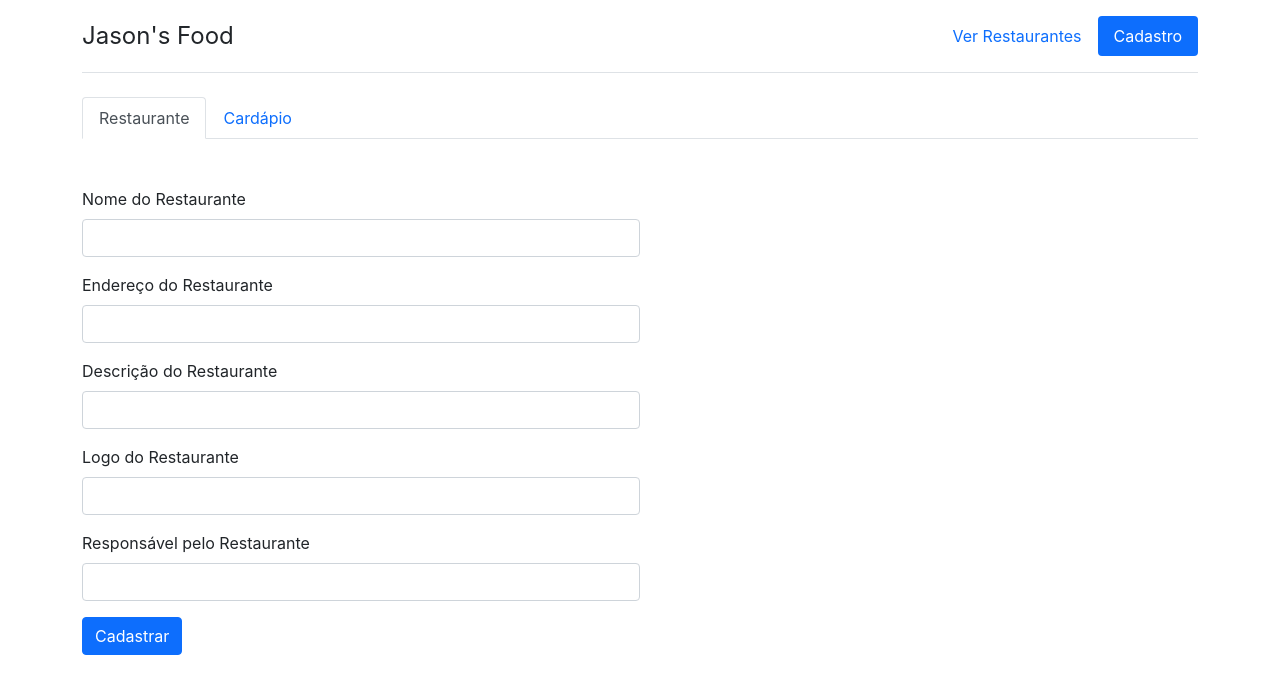
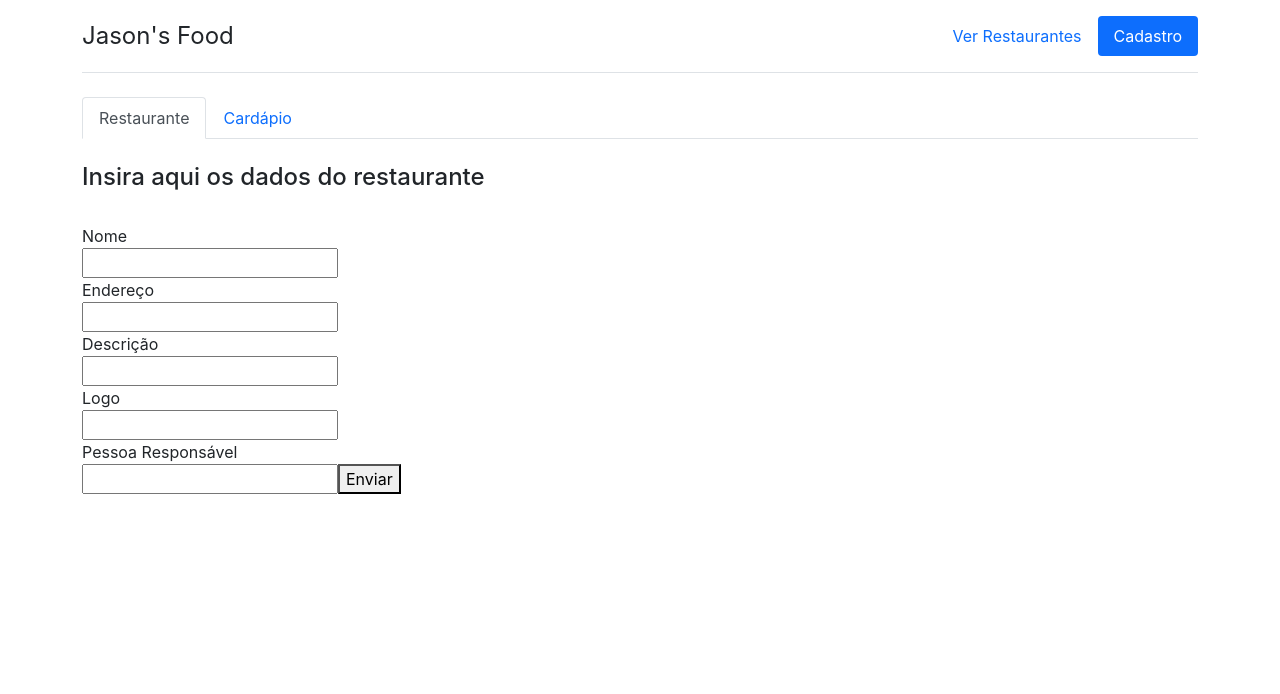
Before and after one commit to Rodrigo-Rios/Projeto-Final-Globo, a React (Vite) app in the folder frontend/: page /Cadastro in a window 1280 px wide. Shown: the top 694 px of the page. Built offline with nearby package versions, Linux system fonts and the light colour scheme.

Commit message:
reversão

```diff
--- a/frontend/src/components/Register/Restaurant.tsx
+++ b/frontend/src/components/Register/Restaurant.tsx
@@ -46,45 +46,22 @@ function RestaurantForm() {
   return (
     <div>
       <ToastContainer position="bottom-right" />
-      <br /><br />
-      <form className="col-6" onSubmit={onSubmit}>
+      <br/>
+      <h4>Insira aqui os dados do restaurante</h4>
+      <br/>
+      <form onSubmit={onSubmit}>
+        <div>Nome</div>
 
-        <div className="mb-3">
-          <label htmlFor="restaurant" className="form-label">
-            Nome do Restaurante
-          </label>
-          <input name="name" type="text" className="form-control" value={formData.name} onChange={handleChange} />
-        </div>
-
-        <div className="mb-3">
-          <label htmlFor="address" className="form-label">
-            Endereço do Restaurante
-          </label>
-          <input name="address" type="text" className="form-control" value={formData.address} onChange={handleChange} />
-        </div>
-
-        <div className="mb-3">
-          <label htmlFor="description" className="form-label">
-            Descrição do Restaurante
-          </label>
-          <input name="description" type="text" className="form-control" value={formData.description} onChange={handleChange} />
-        </div>
-
-        <div className="mb-3">
-          <label htmlFor="image_restaurant" className="form-label">
-            Logo do Restaurante
-          </label>
-          <input name="image_restaurant" type="text" className="form-control" value={formData.image_restaurant} onChange={handleChange} />
-        </div>
-
-        <div className="mb-3">
-          <label htmlFor="image_restaurant" className="form-label">
-            Responsável pelo Restaurante
-          </label>
-          <input name="responsible_name" type="text" className="form-control" value={formData.responsible_name} onChange={handleChange} />
-        </div>
-
-        <button type="submit" className="btn btn-primary"> Cadastrar </button>
+        <input name="name" value={formData.name} onChange={handleChange} />
+        <div>Endereço</div>
+        <input name="address" value={formData.address} onChange={handleChange} />
+        <div>Descrição</div>
+        <input name="description" value={formData.description} onChange={handleChange} />
+        <div>Logo</div>
+        <input name="image_restaurant" value={formData.image_restaurant} onChange={handleChange} />
+        <div>Pessoa Responsável</div>
+        <input name="responsible_name" value={formData.responsible_name} onChange={handleChange} />
+        <button type="submit"> Enviar </button>
       </form>
     </div>
   );
```
Lines whose indentation alone changed are shown as unchanged.
